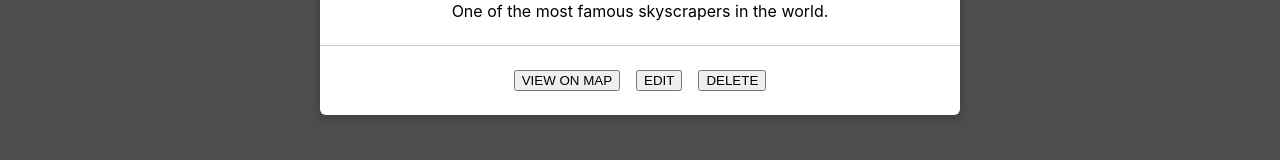
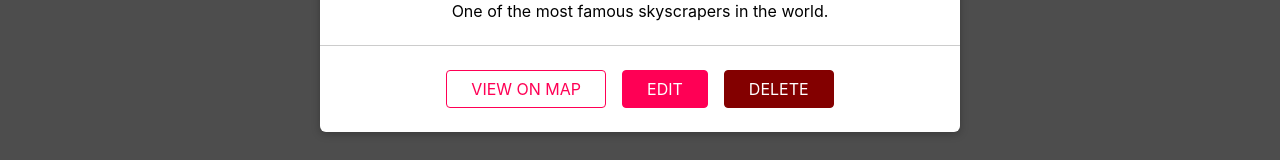
Before and after one commit to nHs2415/TravelSharingApplication, a React (Create React App) app: page /u1/places in a window 1280 px wide. Shown: the part 483-643 px from the top of the page. Built offline with nearby package versions, Linux system fonts and the light colour scheme.

Commit message:
Adding Custom Buttons

```diff
--- a/src/places/components/PlaceItem.js
+++ b/src/places/components/PlaceItem.js
@@ -1,6 +1,7 @@
 import React from 'react';
 
 import Card from '../../shared/components/UIElements/Card';
+import Button from '../../shared/components/FormElements/Button';
 import './PlaceItem.css';
 
 const PlaceItem = (props) => {
@@ -16,9 +17,9 @@
             <p>{props.description}</p>
         </div>
         <div className='place-item__actions'>
-            <button>VIEW ON MAP</button>
-            <button>EDIT</button>
-            <button>DELETE</button>
+            <Button inverse>VIEW ON MAP</Button>
+            <Button to={`/places/${props.id}`}>EDIT</Button>
+            <Button danger>DELETE</Button>
         </div>
         </Card>
     </li>
--- /dev/null
+++ b/src/shared/components/FormElements/Button.css
@@ -0,0 +1,61 @@
+.button {
+  font: inherit;
+  padding: 0.5rem 1.5rem;
+  border: 1px solid #ff0055;
+  border-radius: 4px;
+  background: #ff0055;
+  color: white;
+  cursor: pointer;
+  margin-right: 1rem;
+  text-decoration: none;
+  display: inline-block;
+}
+
+.button:focus {
+  outline: none;
+}
+
+.button:hover,
+.button:active {
+  background: #ff4382;
+  border-color: #ff4382;
+}
+
+.button--inverse {
+  background: transparent;
+  color: #ff0055;
+}
+
+.button--inverse:hover,
+.button--inverse:active {
+  color: white;
+  background: #ff0055;
+}
+
+.button--danger {
+  background: #830000;
+  border-color: #830000;
+}
+
+.button--danger:hover,
+.button--danger:active {
+  background: #f34343;
+  border-color: #f34343;
+}
+
+.button:disabled,
+.button:hover:disabled,
+.button:active:disabled {
+  background: #ccc;
+  color: #979797;
+  border-color: #ccc;
+  cursor: not-allowed;
+}
+
+.button--small {
+  font-size: 0.8rem;
+}
+
+.button--big {
+  font-size: 1.5rem;
+}
--- /dev/null
+++ b/src/shared/components/FormElements/Button.js
@@ -0,0 +1,43 @@
+import React from 'react';
+import { Link } from 'react-router-dom';
+
+import './Button.css';
+
+const Button = props => {
+  if (props.href) {
+    return (
+      <a
+        className={`button button--${props.size || 'default'} ${props.inverse &&
+          'button--inverse'} ${props.danger && 'button--danger'}`}
+        href={props.href}
+      >
+        {props.children}
+      </a>
+    );
+  }
+  if (props.to) {
+    return (
+      <Link
+        to={props.to}
+        exact={props.exact}
+        className={`button button--${props.size || 'default'} ${props.inverse &&
+          'button--inverse'} ${props.danger && 'button--danger'}`}
+      >
+        {props.children}
+      </Link>
+    );
+  }
+  return (
+    <button
+      className={`button button--${props.size || 'default'} ${props.inverse &&
+        'button--inverse'} ${props.danger && 'button--danger'}`}
+      type={props.type}
+      onClick={props.onClick}
+      disabled={props.disabled}
+    >
+      {props.children}
+    </button>
+  );
+};
+
+export default Button;
```
